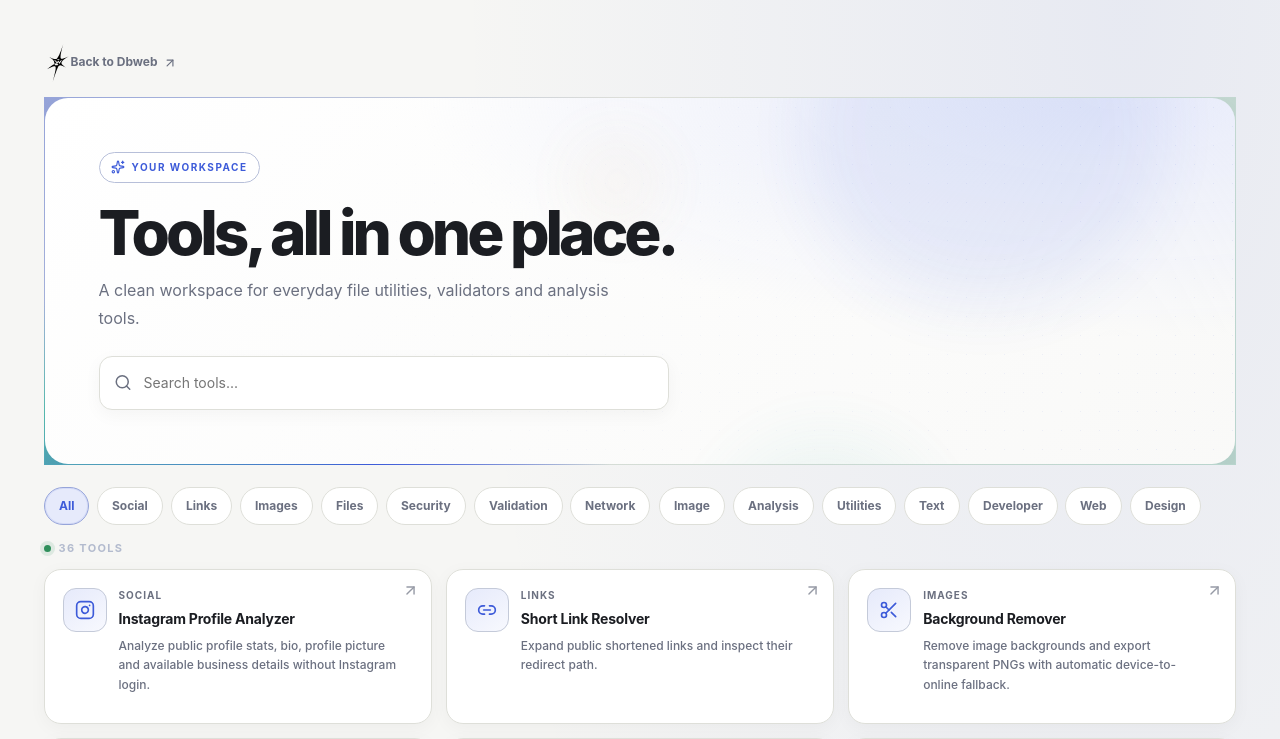
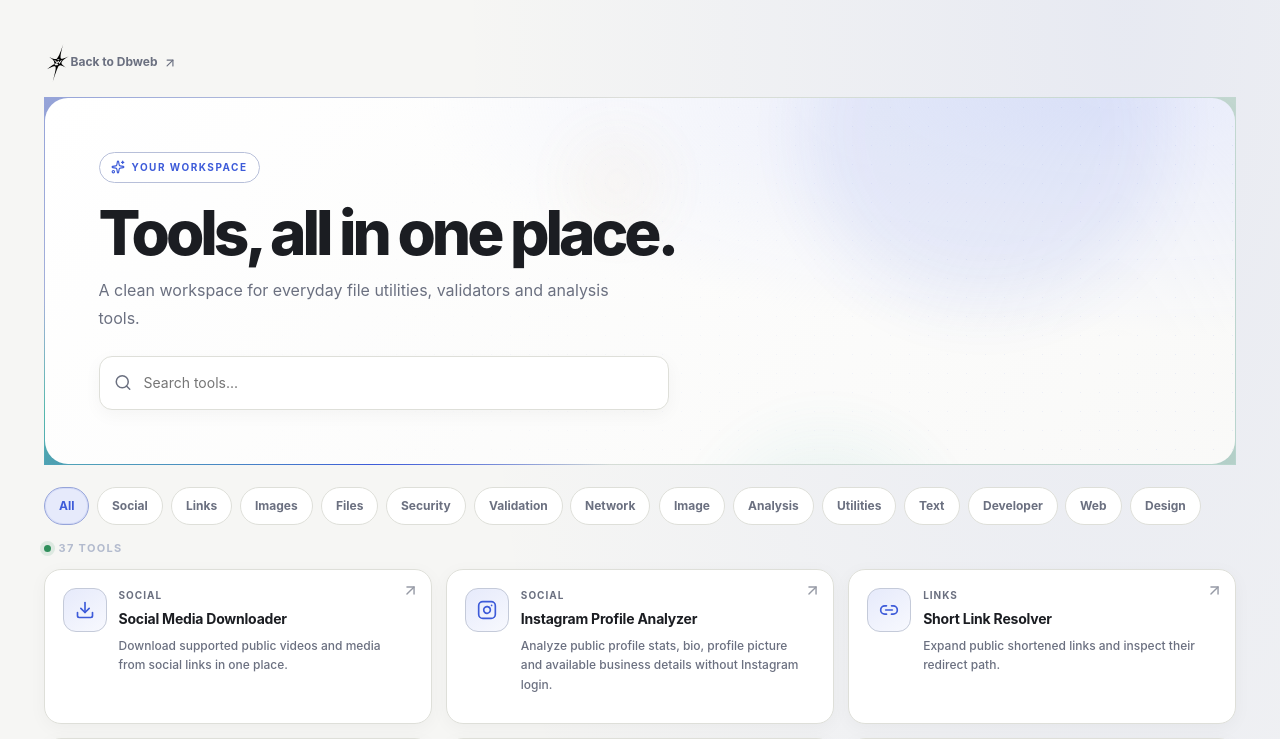
Before and after one commit to chatpataprani/Dbweb, a Next.js app: page /tools in a window 1280 px wide. Shown: the top 739 px of the page. Built offline with nearby package versions, Linux system fonts and the light colour scheme.

Commit message:
Add social media downloader to tools directory

```diff
--- a/app/tools/page.jsx
+++ b/app/tools/page.jsx
@@ -6,9 +6,10 @@ import BorderTrail from "../../components/ui/border-trail";
 import MagneticButton from "../../components/ui/magnetic-button";
 import SkiperLink from "../../components/ui/skiper-link";
 import AmbientBackdrop from "../../components/ui/ambient-backdrop";
-import { Search, ArrowUpRight, Wrench, FileText, Instagram, Link2, Fingerprint, Image, Smartphone, Phone, GitCompare, ScanFace, FileSearch, Activity, CreditCard, QrCode, ScanText, ShieldCheck, KeyRound, Globe, Type, CarFront, CalendarDays, Landmark, FileBadge, FileImage, Sparkles, Scissors, Braces, Code2, CaseSensitive, Regex, Palette } from "lucide-react";
+import { Search, ArrowUpRight, Wrench, FileText, Instagram, Link2, Fingerprint, Image, Smartphone, Phone, GitCompare, ScanFace, FileSearch, Activity, CreditCard, QrCode, ScanText, ShieldCheck, KeyRound, Globe, Type, CarFront, CalendarDays, Landmark, FileBadge, FileImage, Sparkles, Scissors, Braces, Code2, CaseSensitive, Regex, Palette, Download } from "lucide-react";
 
 const tools = [
+  { name: "Social Media Downloader", description: "Download supported public videos and media from social links in one place.", href: "/tools/social-downloader", category: "Social", Icon: Download },
   { name: "Instagram Profile Analyzer", description: "Analyze public profile stats, bio, profile picture and available business details without Instagram login.", href: "/tools/instagram", category: "Social", Icon: Instagram },
   { name: "Short Link Resolver", description: "Expand public shortened links and inspect their redirect path.", href: "/tools/shortlink", category: "Links", Icon: Link2 },
   { name: "Background Remover", description: "Remove image backgrounds and export transparent PNGs with automatic device-to-online fallback.", href: "/tool", category: "Images", Icon: Scissors },
```
